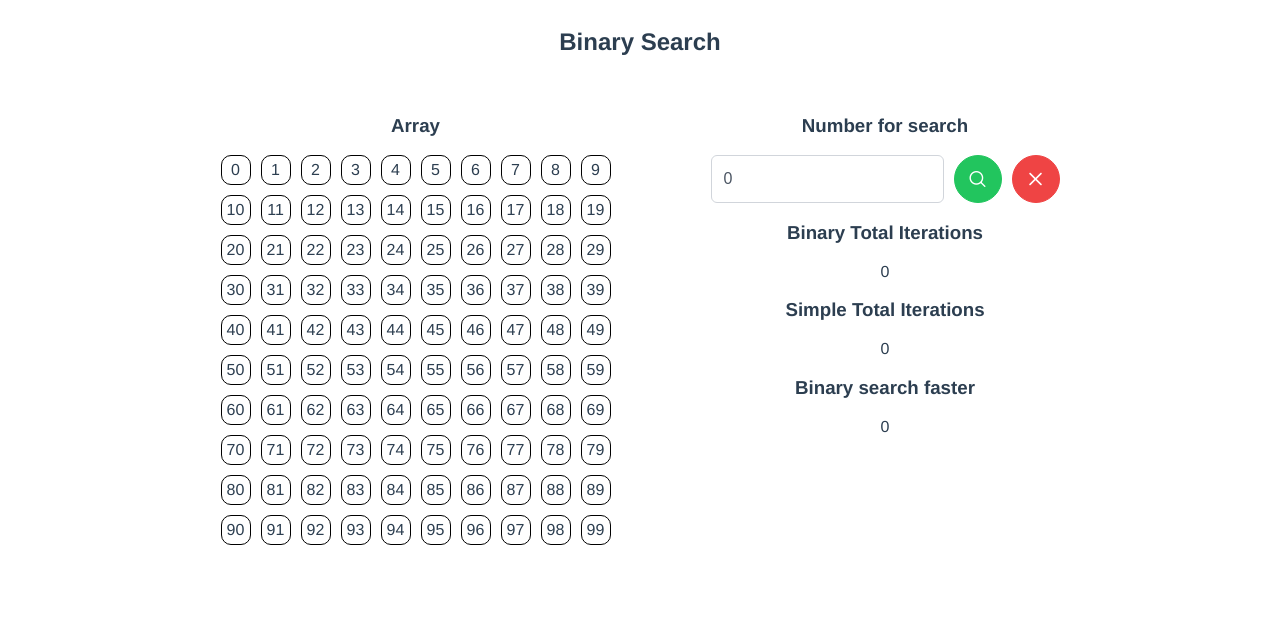
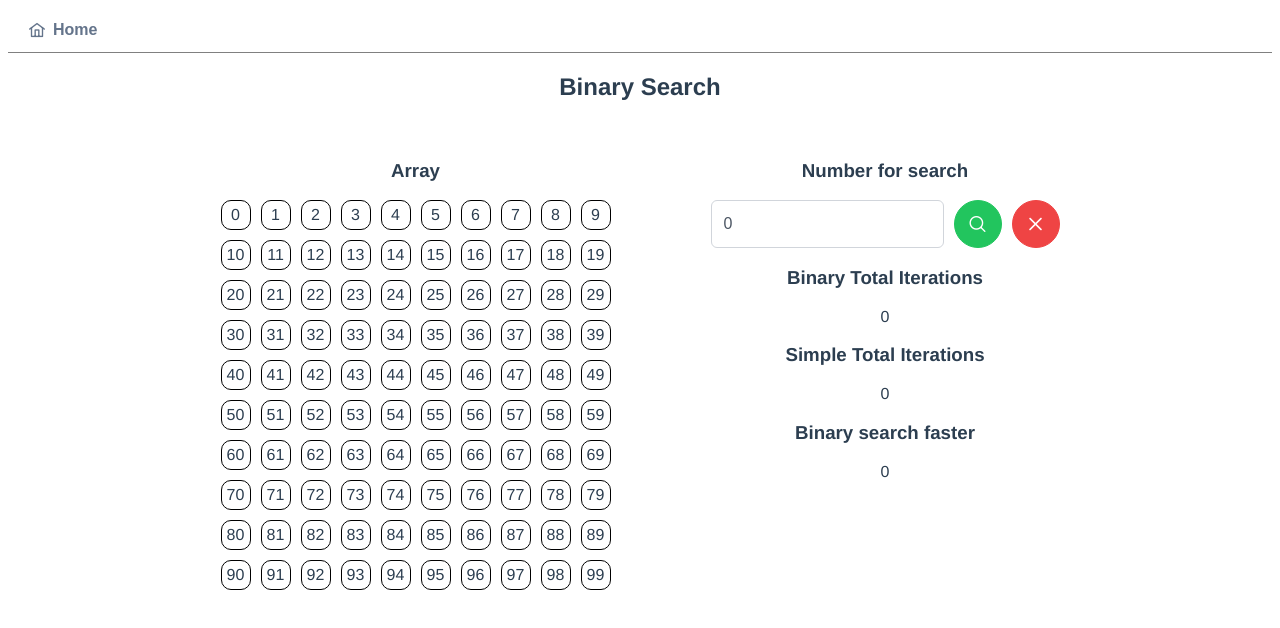
Before and after one commit to vitalic-web/algorithms, a Vue app: page /binary in a window 1280 px wide. Shown: the top 628 px of the page. Built offline with nearby package versions, Linux system fonts and the light colour scheme; a web font is replaced by a local one.

Commit message:
Create header component

```diff
--- a/src/App.vue
+++ b/src/App.vue
@@ -1,6 +1,11 @@
 <template>
+  <TheHeader />
   <router-view/>
 </template>
+
+<script setup>
+import TheHeader from '@/components/TheHeader.vue';
+</script>
 
 <style lang="scss">
 #app {
--- /dev/null
+++ b/src/components/TheHeader.vue
@@ -0,0 +1,18 @@
+<template>
+  <div class="the-header">
+    <RouterLink to="/">
+      <Button label="Home" icon="pi pi-home" severity="secondary" text />
+    </RouterLink>
+  </div>
+</template>
+
+<script setup>
+import Button from 'primevue/button';
+</script>
+
+<style lang="scss" scoped>
+.the-header {
+  display: flex;
+  border-bottom: 1px solid gray;
+}
+</style>
```
